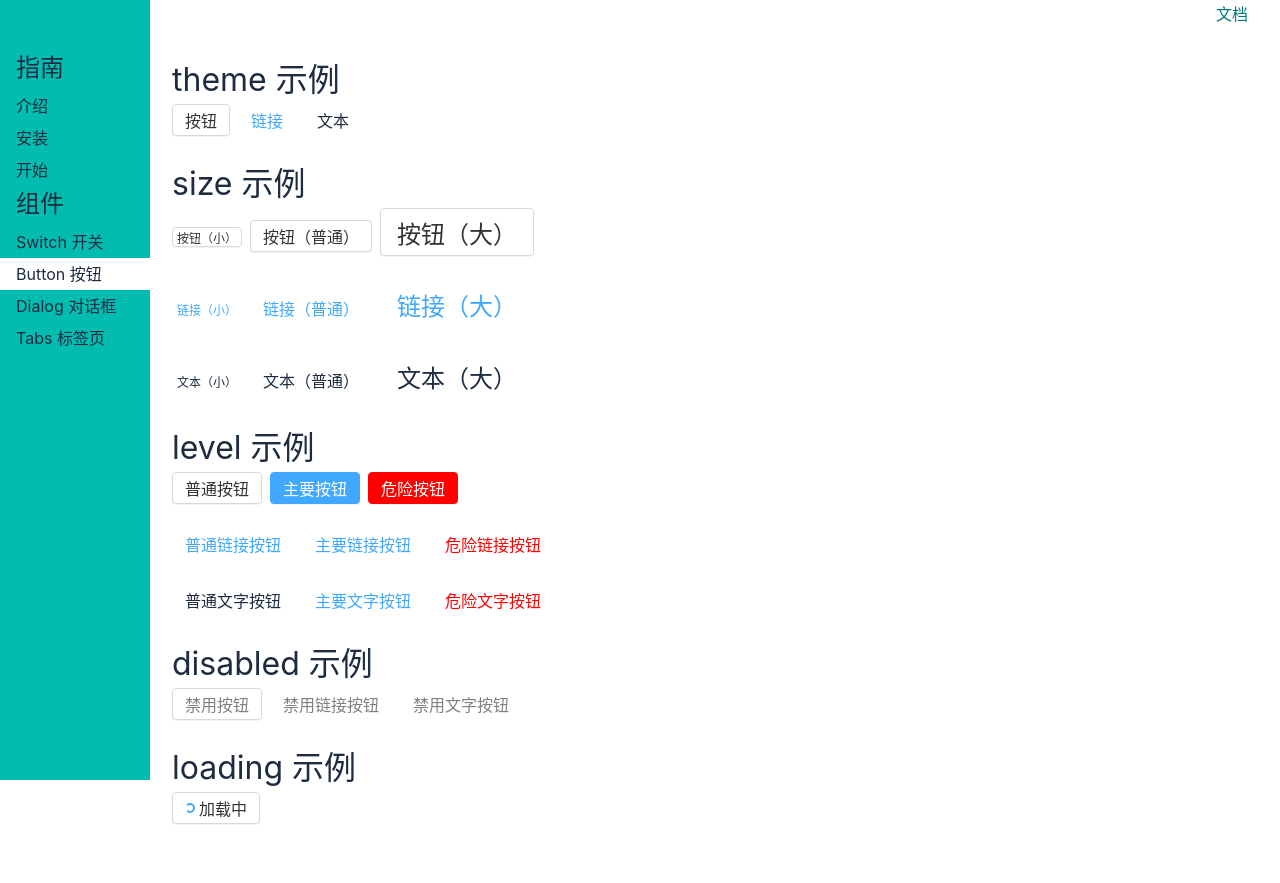
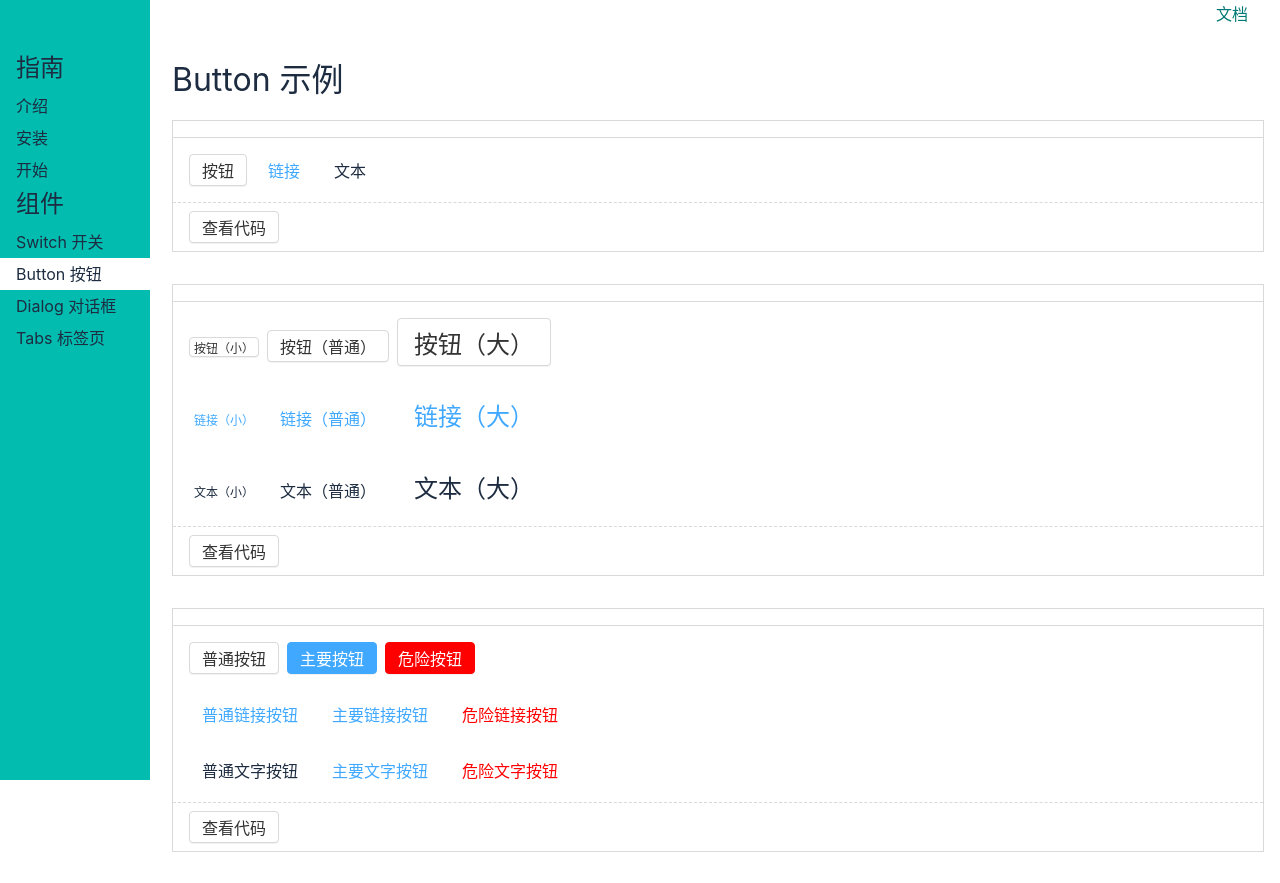
Before and after one commit to hanyi319/Water-UI, a Vue app: page /#/doc/button in a window 1280 px wide. Shown: the part 20-903 px from the top of the page. Before the commit the page ends 860 px from the top, so only its background shows below. Built offline with nearby package versions, Linux system fonts and the light colour scheme.

Commit message:
改造 ButtonDemo

```diff
--- a/src/components/ButtonDemo.vue
+++ b/src/components/ButtonDemo.vue
@@ -1,66 +1,31 @@
 <template>
-  <h1>theme 示例</h1>
-  <div>
-    <Button theme="button">按钮</Button>
-    <Button theme="link">链接</Button>
-    <Button theme="text">文本</Button>
-  </div>
-  <br />
-  <h1>size 示例</h1>
-  <div>
-    <Button theme="button" size="small">按钮（小）</Button>
-    <Button theme="button" size="normal">按钮（普通）</Button>
-    <Button theme="button" size="big">按钮（大）</Button>
-  </div>
-  <br />
-  <div>
-    <Button theme="link" size="small">链接（小）</Button>
-    <Button theme="link" size="normal">链接（普通）</Button>
-    <Button theme="link" size="big">链接（大）</Button>
-  </div>
-  <br />
-  <div>
-    <Button theme="text" size="small">文本（小）</Button>
-    <Button theme="text" size="normal">文本（普通）</Button>
-    <Button theme="text" size="big">文本（大）</Button>
-  </div>
-  <br />
-  <h1>level 示例</h1>
-  <div>
-    <Button>普通按钮</Button>
-    <Button level="main">主要按钮</Button>
-    <Button level="danger">危险按钮</Button>
-  </div>
-  <br />
-  <div>
-    <Button theme="link">普通链接按钮</Button>
-    <Button theme="link" level="main">主要链接按钮</Button>
-    <Button theme="link" level="danger">危险链接按钮</Button>
-  </div>
-  <br />
-  <div>
-    <Button theme="text">普通文字按钮</Button>
-    <Button theme="text" level="main">主要文字按钮</Button>
-    <Button theme="text" level="danger">危险文字按钮</Button>
-  </div>
-  <br />
-  <h1>disabled 示例</h1>
-  <div>
-    <Button disabled>禁用按钮</Button>
-    <Button theme="link" disabled>禁用链接按钮</Button>
-    <Button theme="text" disabled>禁用文字按钮</Button>
-  </div>
-  <br />
-  <h1>loading 示例</h1>
-  <div>
-    <Button loading>加载中</Button>
-  </div>
+  <h1>Button 示例</h1>
+  <Demo :component="Button1Demo" />
+  <Demo :component="Button2Demo" />
+  <Demo :component="Button3Demo" />
+  <Demo :component="Button4Demo" />
+  <Demo :component="Button5Demo" />
 </template>
 
 <script lang="ts">
 import Button from "../lib/Button.vue";
+import Demo from "./Demo.vue";
+import Button1Demo from "./button/Button1.demo.vue";
+import Button2Demo from "./button/Button2.demo.vue";
+import Button3Demo from "./button/Button3.demo.vue";
+import Button4Demo from "./button/Button4.demo.vue";
+import Button5Demo from "./button/Button5.demo.vue";
 
 export default {
-  components: { Button },
+  components: { Button, Demo },
+  setup() {
+    return {
+      Button1Demo,
+      Button2Demo,
+      Button3Demo,
+      Button4Demo,
+      Button5Demo,
+    };
+  },
 };
 </script>
--- a/src/components/Demo.vue
+++ b/src/components/Demo.vue
@@ -17,8 +17,8 @@
 import { computed, ref } from "vue";
 import Button from "../lib/Button.vue";
 import "prismjs";
-import "prismjs/themes/prism.css";
-// import "prismjs/themes/prism-okaidia.css";
+// import "prismjs/themes/prism.css";
+import "prismjs/themes/prism-okaidia.css";
 
 const Prism = (window as any).Prism;
 
--- /dev/null
+++ b/src/components/button/Button1.demo.vue
@@ -0,0 +1,19 @@
+<demo>
+  theme 示例
+</demo>
+
+<template>
+  <div>
+    <Button>按钮</Button>
+    <Button theme="link">链接</Button>
+    <Button theme="text">文本</Button>
+  </div>
+</template>
+
+<script lang="ts">
+import Button from "../../lib/Button.vue";
+
+export default {
+  components: { Button },
+};
+</script>
--- /dev/null
+++ b/src/components/button/Button2.demo.vue
@@ -0,0 +1,33 @@
+<demo>
+  size 示例
+</demo>
+
+<template>
+  <div>
+    <div>
+      <Button size="small">按钮（小）</Button>
+      <Button size="normal">按钮（普通）</Button>
+      <Button size="big">按钮（大）</Button>
+    </div>
+    <br />
+    <div>
+      <Button theme="link" size="small">链接（小）</Button>
+      <Button theme="link" size="normal">链接（普通）</Button>
+      <Button theme="link" size="big">链接（大）</Button>
+    </div>
+    <br />
+    <div>
+      <Button theme="text" size="small">文本（小）</Button>
+      <Button theme="text" size="normal">文本（普通）</Button>
+      <Button theme="text" size="big">文本（大）</Button>
+    </div>
+  </div>
+</template>
+
+<script lang="ts">
+import Button from "../../lib/Button.vue";
+
+export default {
+  components: { Button },
+};
+</script>
--- /dev/null
+++ b/src/components/button/Button3.demo.vue
@@ -0,0 +1,33 @@
+<demo>
+  level 示例
+</demo>
+
+<template>
+  <div>
+    <div>
+      <Button>普通按钮</Button>
+      <Button level="main">主要按钮</Button>
+      <Button level="danger">危险按钮</Button>
+    </div>
+    <br />
+    <div>
+      <Button theme="link">普通链接按钮</Button>
+      <Button theme="link" level="main">主要链接按钮</Button>
+      <Button theme="link" level="danger">危险链接按钮</Button>
+    </div>
+    <br />
+    <div>
+      <Button theme="text">普通文字按钮</Button>
+      <Button theme="text" level="main">主要文字按钮</Button>
+      <Button theme="text" level="danger">危险文字按钮</Button>
+    </div>
+  </div>
+</template>
+
+<script lang="ts">
+import Button from "../../lib/Button.vue";
+
+export default {
+  components: { Button },
+};
+</script>
--- /dev/null
+++ b/src/components/button/Button4.demo.vue
@@ -0,0 +1,19 @@
+<demo>
+  disabled 示例
+</demo>
+
+<template>
+  <div>
+    <Button disabled>禁用按钮</Button>
+    <Button theme="link" disabled>禁用链接按钮</Button>
+    <Button theme="text" disabled>禁用文字按钮</Button>
+  </div>
+</template>
+
+<script lang="ts">
+import Button from "../../lib/Button.vue";
+
+export default {
+  components: { Button },
+};
+</script>
--- /dev/null
+++ b/src/components/button/Button5.demo.vue
@@ -0,0 +1,17 @@
+<demo>
+  loading 示例
+</demo>
+
+<template>
+  <div>
+    <Button loading>加载中</Button>
+  </div>
+</template>
+
+<script lang="ts">
+import Button from "../../lib/Button.vue";
+
+export default {
+  components: { Button },
+};
+</script>
```
